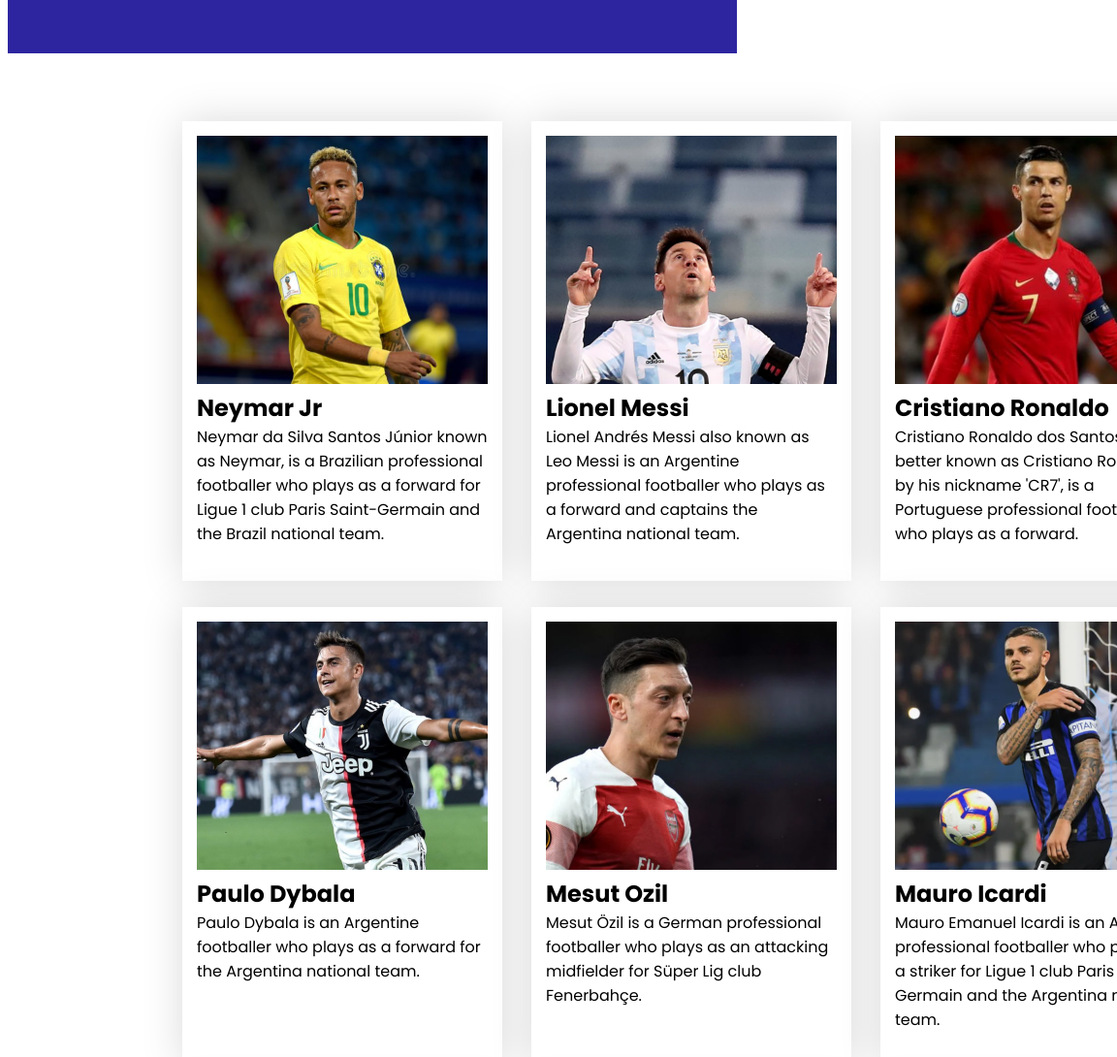
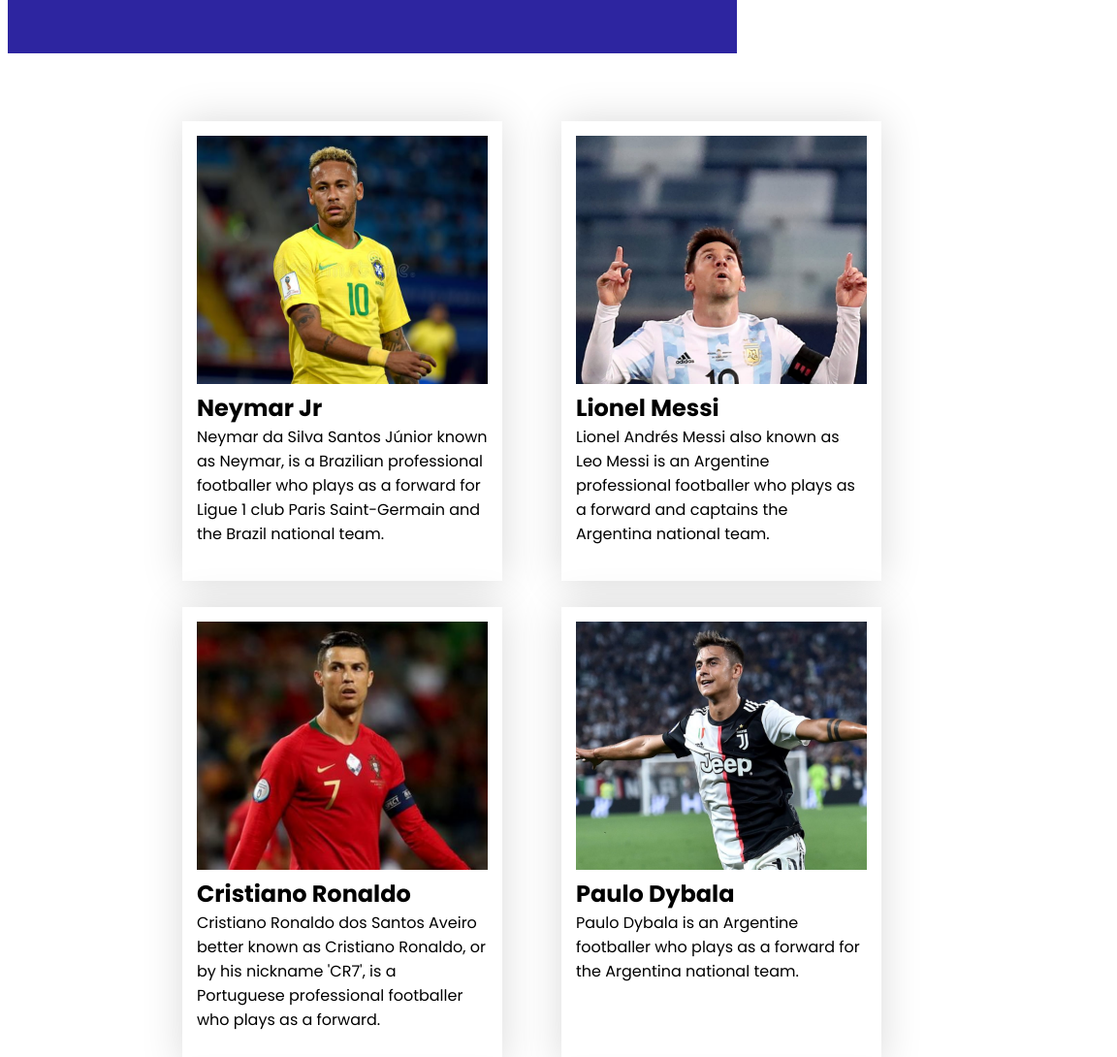
Before and after one commit to Umratul/assignment2-football-, a plain HTML site: page index.html in a window 768 px wide. Shown: the part 620-1710 px from the top of the page at 97% size, 1152 px wide, since content can reach past the window. Drawn offline with Linux system fonts and the light colour scheme.

Commit message:
added-tablet

```diff
--- a/styles/style.css
+++ b/styles/style.css
@@ -206,3 +206,17 @@ footer img{
         flex-direction: column;
     }
 }
+
+/*------------ tablet device --------------*/
+@media only screen and (min-width:688px) and (max-width:992px){
+    .header-section, .container, .copa-america{
+        width:100%;
+    }
+    .left-header, .right-header, .players,.finalist, .finalist-info ,.footer{
+
+        grid-template-columns: repeat(2,1fr);
+    }
+    .player, .title-bar, .winner-image, .winner{
+        flex-direction: column;
+    }
+}
```
